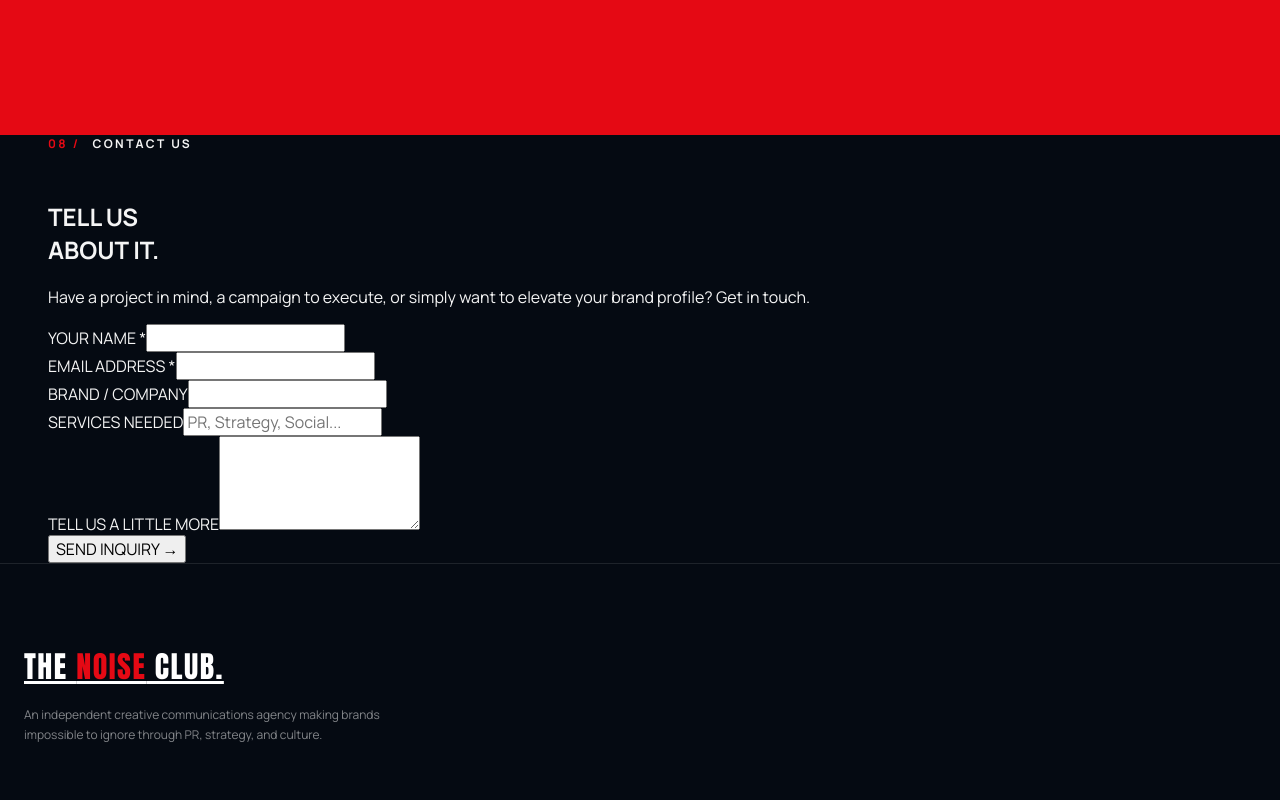
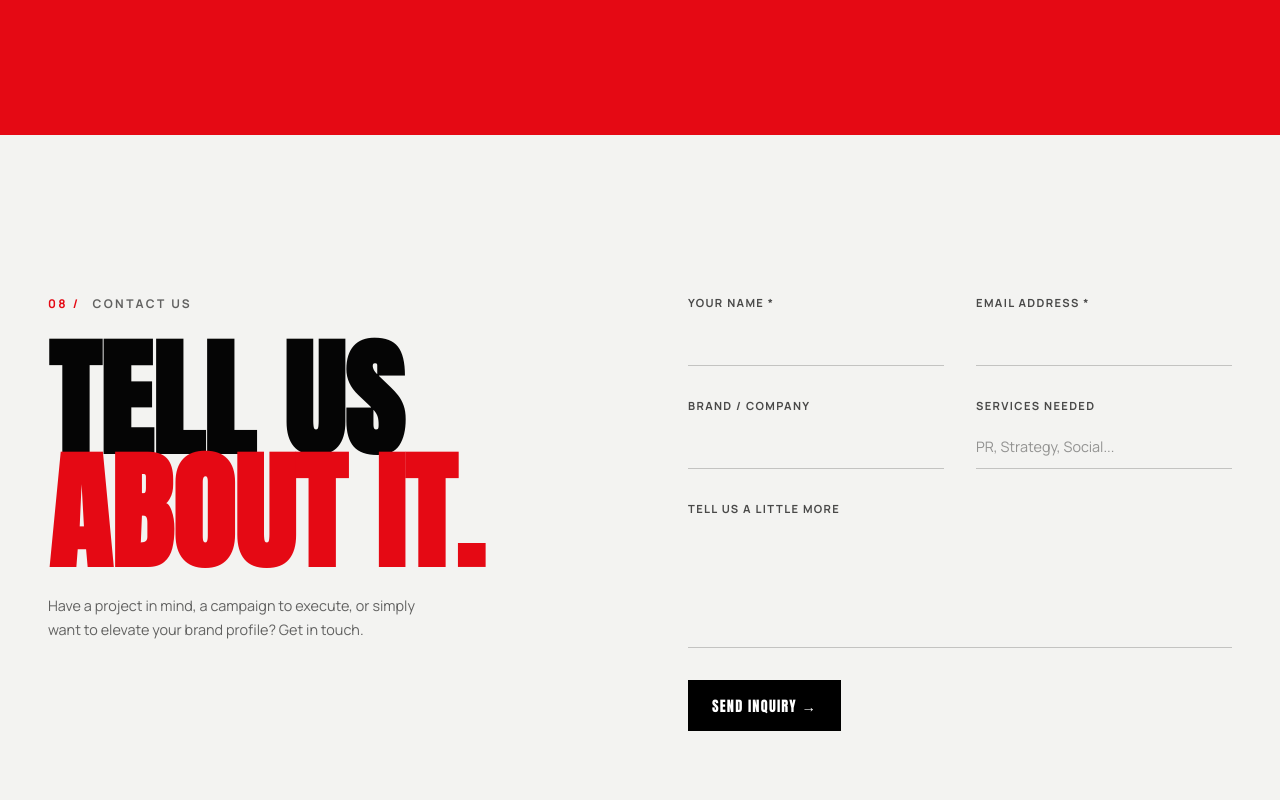
Before and after one commit to Immanuelchika099/pr-team, a React (Vite) app: page / in a window 1280 px wide. Shown: the part 9440-10240 px from the top of the page. Built offline with nearby package versions, Linux system fonts and the light colour scheme.

Commit message:
Update index.css

```diff
--- a/src/index.css
+++ b/src/index.css
@@ -2064,6 +2064,193 @@
 @media (min-width: 768px) {
   .cta {
     padding: 10rem 0;
+  }
+}
+
+
+/* =========================
+   CONTACT
+========================= */
+
+.contact {
+  padding: 7rem 0;
+
+  background-color: var(--bg-light);
+  color: var(--text-dark);
+}
+
+
+/* =========================
+   CONTACT LAYOUT
+========================= */
+
+.contact-grid {
+  display: grid;
+  grid-template-columns: 1fr;
+
+  gap: 4rem;
+}
+
+.contact-label {
+  margin-bottom: 2rem;
+
+  color: rgba(0, 0, 0, 0.6);
+}
+
+.contact-title {
+  margin: 0 0 1.5rem;
+
+  font-family: "Anton", sans-serif;
+  font-size: clamp(4rem, 10vw, 8rem);
+  line-height: 0.88;
+
+  text-transform: uppercase;
+}
+
+.contact-title span {
+  color: var(--accent-red);
+}
+
+.contact-description {
+  max-width: 24rem;
+  margin: 0;
+
+  color: rgba(0, 0, 0, 0.6);
+
+  font-size: 0.9rem;
+  line-height: 1.7;
+}
+
+
+/* =========================
+   FORM
+========================= */
+
+.contact-form-wrapper {
+  width: 100%;
+}
+
+.contact-form {
+  display: flex;
+  flex-direction: column;
+
+  gap: 2rem;
+}
+
+.form-row {
+  display: grid;
+  grid-template-columns: 1fr;
+
+  gap: 2rem;
+}
+
+.form-field {
+  display: flex;
+  flex-direction: column;
+}
+
+.form-field label {
+  margin-bottom: 0.75rem;
+
+  color: rgba(0, 0, 0, 0.7);
+
+  font-family: "Manrope", sans-serif;
+  font-size: 0.7rem;
+  font-weight: 700;
+  letter-spacing: 0.12em;
+
+  text-transform: uppercase;
+}
+
+.form-field input,
+.form-field textarea {
+  width: 100%;
+
+  padding: 0.75rem 0;
+
+  border: none;
+  border-bottom: 1px solid rgba(0, 0, 0, 0.2);
+
+  background: transparent;
+
+  color: var(--text-dark);
+
+  outline: none;
+
+  font-family: "Manrope", sans-serif;
+  font-size: 0.9rem;
+
+  transition: border-color 0.3s ease;
+}
+
+.form-field textarea {
+  min-height: 120px;
+
+  resize: none;
+}
+
+.form-field input:focus,
+.form-field textarea:focus {
+  border-color: var(--accent-red);
+}
+
+.form-field input::placeholder {
+  color: rgba(0, 0, 0, 0.4);
+}
+
+
+/* =========================
+   SUBMIT BUTTON
+========================= */
+
+.contact-submit {
+  align-self: flex-start;
+
+  padding: 0.9rem 1.5rem;
+
+  border: none;
+
+  background-color: #000;
+  color: #fff;
+
+  cursor: pointer;
+
+  font-family: "Anton", sans-serif;
+  font-size: 0.9rem;
+  letter-spacing: 0.08em;
+
+  text-transform: uppercase;
+
+  transition:
+    background-color 0.3s ease,
+    color 0.3s ease,
+    transform 0.3s ease;
+}
+
+.contact-submit:hover {
+  background-color: var(--accent-red);
+
+  transform: translateY(-2px);
+}
+
+
+/* =========================
+   DESKTOP
+========================= */
+
+@media (min-width: 768px) {
+  .contact {
+    padding: 10rem 0;
+  }
+
+  .contact-grid {
+    grid-template-columns: repeat(2, minmax(0, 1fr));
+
+    gap: 6rem;
+  }
+
+  .form-row {
+    grid-template-columns: repeat(2, minmax(0, 1fr));
   }
 }
 
```
